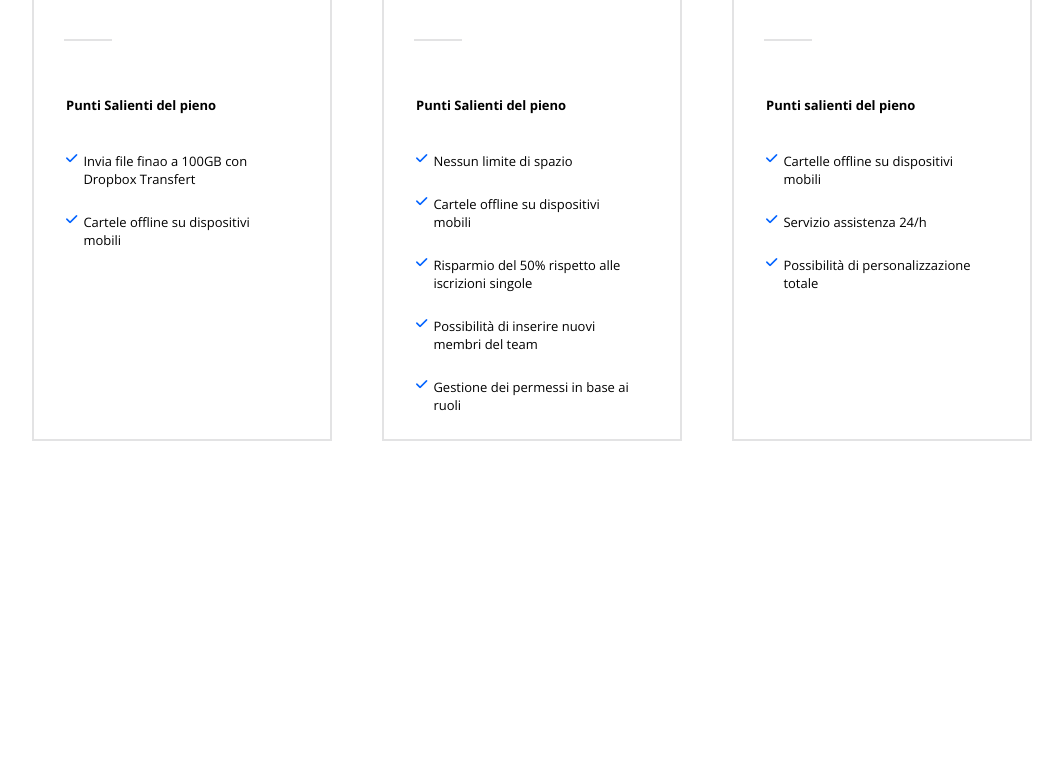
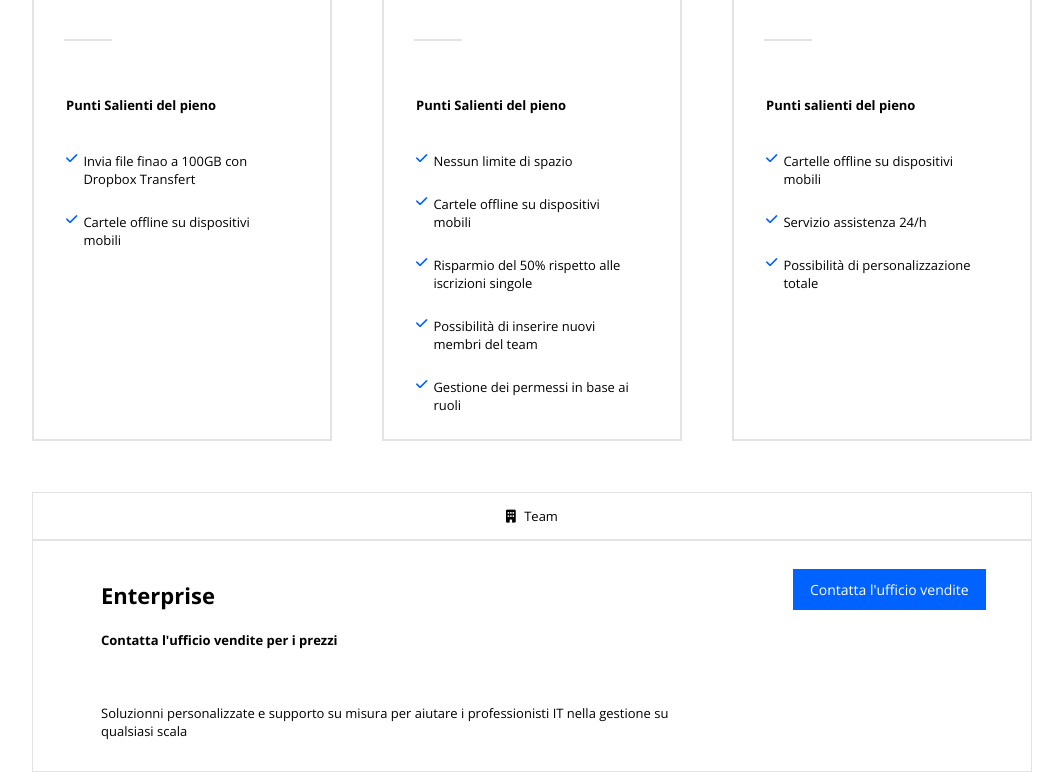
Before and after one commit to DavideCiammetti/htmlcss-dropbox, a plain HTML site: page index.html in a window 1280 px wide. Shown: the part 1568-2340 px from the top of the page, without its empty margins (108-1171 px from the left). Before the commit the page ends 2009 px from the top, so only its background shows below. Drawn offline with nearby package versions, Linux system fonts and the light colour scheme.

Commit message:
feat: fine sezione orizzontale sotto 3 colonne

```diff
--- a/css/style.css
+++ b/css/style.css
@@ -226,6 +226,51 @@ header{
         }
     /* FINE DELLE 3 COLONNE  */
 
+    /* sezione verticale sotto le 3 colonne */
+    .orizzonatal-section{
+        width: 1000px;
+        border: 1px solid var(--grey-border-p);
+        margin: 0 auto;
+        margin-top: 51px;
+    }
+
+    .team-box{
+        border-bottom: 2px solid var(--grey-border-p);
+    }
+    .team-box{
+        padding: 14px 0;
+        text-align: center;
+    }
+    .type i{
+        margin-right: 5px;
+    }
+    .skill-desc{
+        display: flex;
+    }
+    .team-desc-link{
+        font-size: 14px;
+    }
+    span .team-desc-link{
+        margin-bottom: 55px;
+    }
+    .contact-team,
+    .team-list-specific-desc,
+    .team-title, .p-team-desc
+    {
+        margin-left: 34px;
+    }
+    .team-title{
+        margin-right: 578px;
+        margin-bottom: 21px;
+    }
+    .contact-team{
+        margin-bottom: 55px;
+    }
+    .p-team-desc{
+        margin-bottom: 31px;
+    }
+    /* fine sezione verticale sotto le 3 colonne */
+
 /* FINE MAIN */
 
 /* FOOTER */
--- a/index.html
+++ b/index.html
@@ -345,6 +345,35 @@
             </div>
                 <!-- contenitore delle 3 colonne -->
         </section>
+        <!-- section 2 -->
+        <section class="orizzonatal-section">
+            <div class="type-of-comunity-sec-team">
+
+                <div class="team-box">
+                    <span class="type">
+                        <i class="fa-solid fa-building"></i>
+                        Team
+                    </span>
+                </div>
+
+                <div class="team-list-specific-desc">
+                    <div class="skill-desc">
+                        <h4 class="team-title"><strong>Enterprise</strong></h4>
+                        <span class="extreme-right-link team-desc-link"><a href="#">Contatta l'ufficio vendite</a></span>
+                    </div>
+
+                    <div class=" contact-team">
+                        <span><strong>Contatta l'ufficio vendite per i prezzi</strong></span>
+                    </div>
+                    <div class="p-team-desc">
+                        <p>
+                            Soluzionni personalizzate e supporto su misura per aiutare i professionisti IT nella gestione su <br>
+                            qualsiasi scala
+                        </p>
+                </div>
+            </div>
+        </section>
+        <!-- section 2 -->
     </main>
     <!-- fine Main -->
 
```
